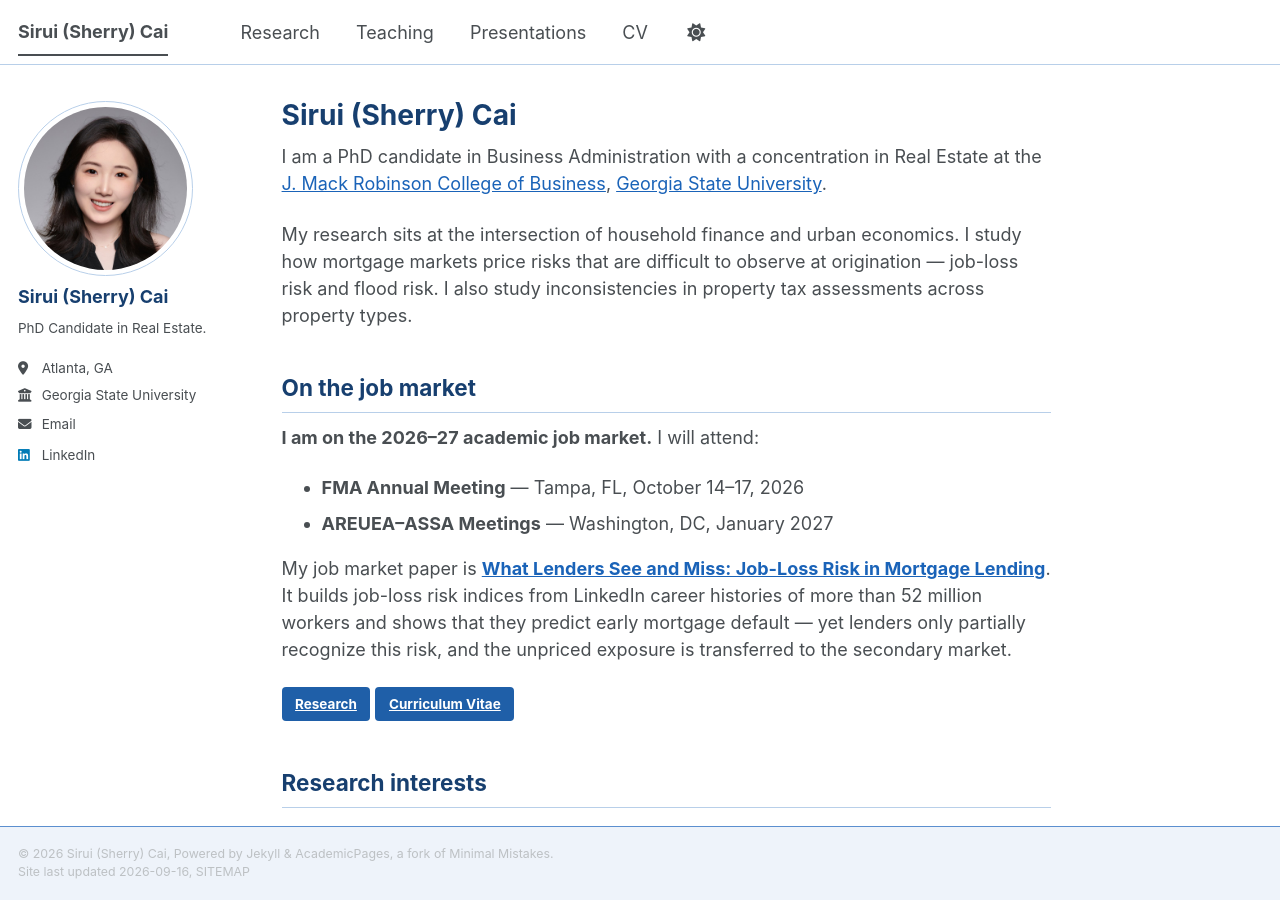
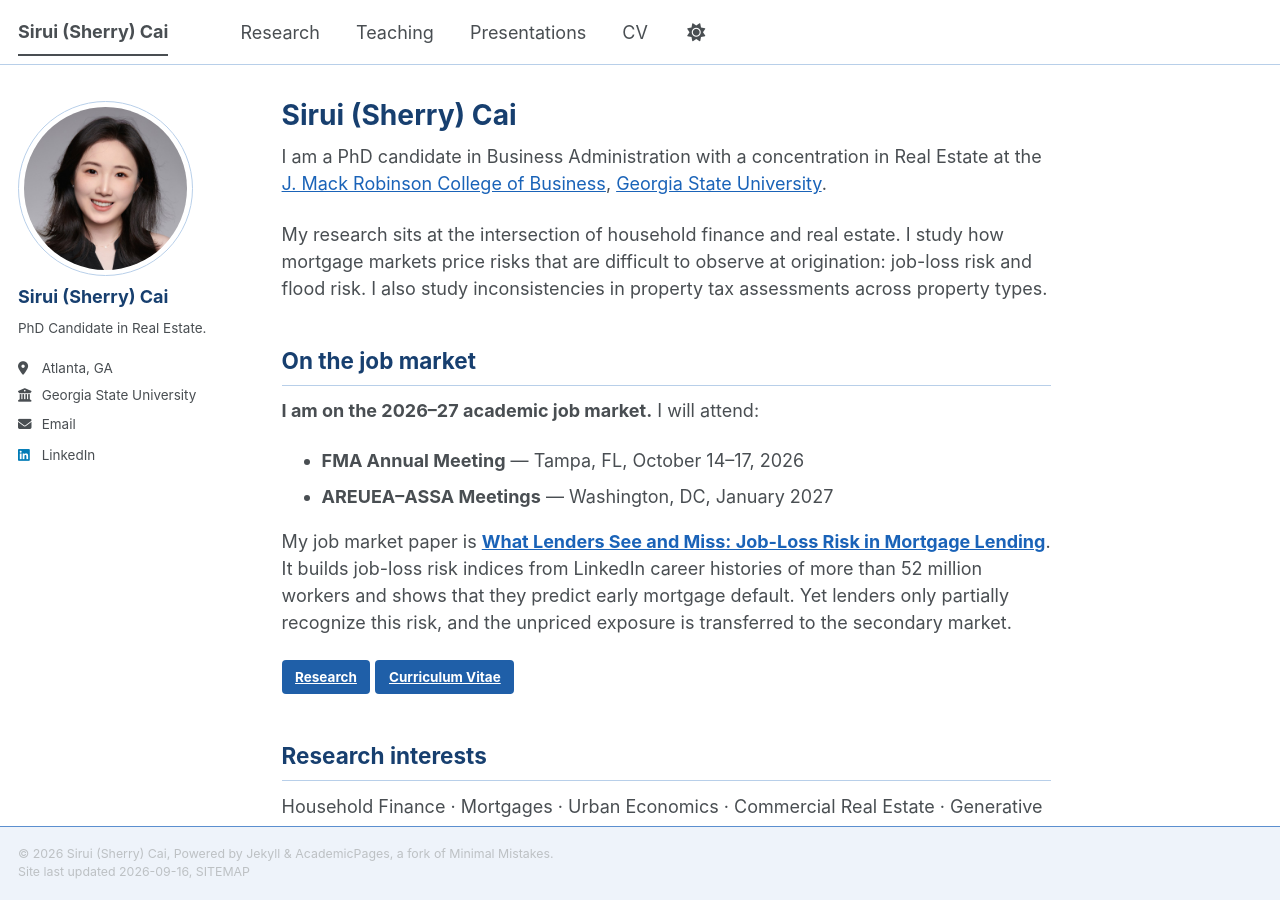
Before and after one commit to siruisherrycai/siruisherrycai.github.io, a Jekyll site: the page built from _pages/about.md, in a window 1280 px wide and 900 px high. Built offline with Jekyll 4.4.1, drawn with Linux system fonts in a browser that asks for light colours; a style sheet for code colours, icons or effects is not loaded.

Commit message:
Home page: say real estate instead of urban economics, drop prose em dashes
Co-Authored-By: Claude Fable 5.1 <noreply@anthropic.com>

```diff
--- a/_pages/about.md
+++ b/_pages/about.md
@@ -8,8 +8,8 @@ I am a PhD candidate in Business Administration with a concentration in Real Est
 [J. Mack Robinson College of Business](https://robinson.gsu.edu/), [Georgia State
 University](https://www.gsu.edu/).
 
-My research sits at the intersection of household finance and urban economics. I study how
-mortgage markets price risks that are difficult to observe at origination — job-loss risk
+My research sits at the intersection of household finance and real estate. I study how
+mortgage markets price risks that are difficult to observe at origination: job-loss risk
 and flood risk. I also study inconsistencies in property tax assessments across property
 types.
 
@@ -22,8 +22,8 @@ types.
 
 My job market paper is [**What Lenders See and Miss: Job-Loss Risk in Mortgage
 Lending**](/publication/job-loss-risk). It builds job-loss risk indices from LinkedIn career
-histories of more than 52 million workers and shows that they predict early mortgage default —
-yet lenders only partially recognize this risk, and the unpriced exposure is transferred to
+histories of more than 52 million workers and shows that they predict early mortgage default.
+Yet lenders only partially recognize this risk, and the unpriced exposure is transferred to
 the secondary market.
 
 [Research](/publications/){: .btn .btn--primary}
```
